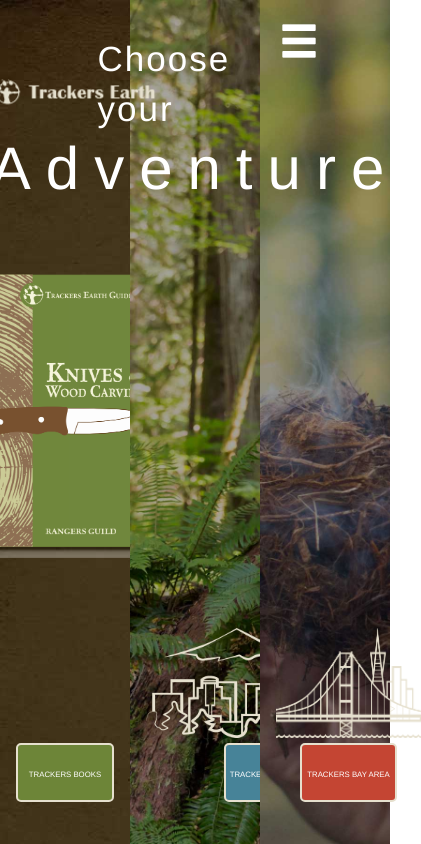
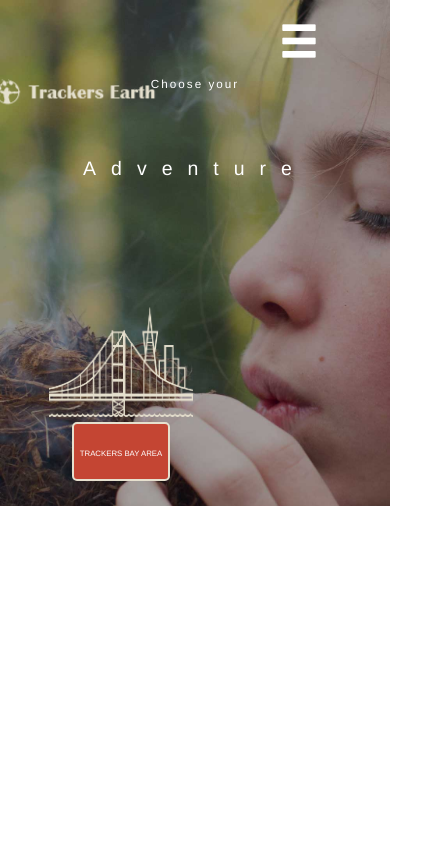
Before and after one commit to pabloverapdx/splashpage-trackerearth, a plain HTML site: page index.html in a window 390 px wide. Shown: the whole page, 421 px wide, since content can reach past the window. Drawn offline with nearby package versions, Linux system fonts and the light colour scheme.

Commit message:
start working on mobile version

```diff
--- a/scss/main.scss
+++ b/scss/main.scss
@@ -28,7 +28,7 @@ body {
   transform: translate(-50%, -50%);
   z-index: 1;
   color: white;
-  font-size: 35px;
+  font-size: 3vw;
   letter-spacing: 2px;
 }
 
@@ -38,7 +38,7 @@ body {
   transform: translate(-50%, -50%);
   z-index: 1;
   color: white;
-  font-size: 60px;
+  font-size: 5vw;
   letter-spacing: 15px;
 }
 
@@ -56,6 +56,9 @@ body {
   background: url('../img/brown-cover.jpg');
   width: 33.33%;
   height: 100vh;
+  @media screen and (max-width: 769px) {
+    display: none;
+  }
 }
 
 .center {
@@ -64,6 +67,9 @@ body {
   background-image: url('../img/boy-woods-photo.jpg');
   width: 33.33%;
   height: 100vh;
+  @media screen and (max-width: 769px) {
+    display: none;
+  }
 }
 
 .right {
@@ -72,6 +78,12 @@ body {
   background-image: url('../img/girl-fire-photo.jpg');
   width: 33.33%;
   height: 100vh;
+  @media screen and (max-width: 769px) {
+    float: left;
+    width: 100%;
+    height: 60vh;
+    // background-position: top 45px; // example of how to move background photo in mobile version
+  }
 }
 
 .content img {
```
Also changed, not shown: css/main.css, 1 other file.
